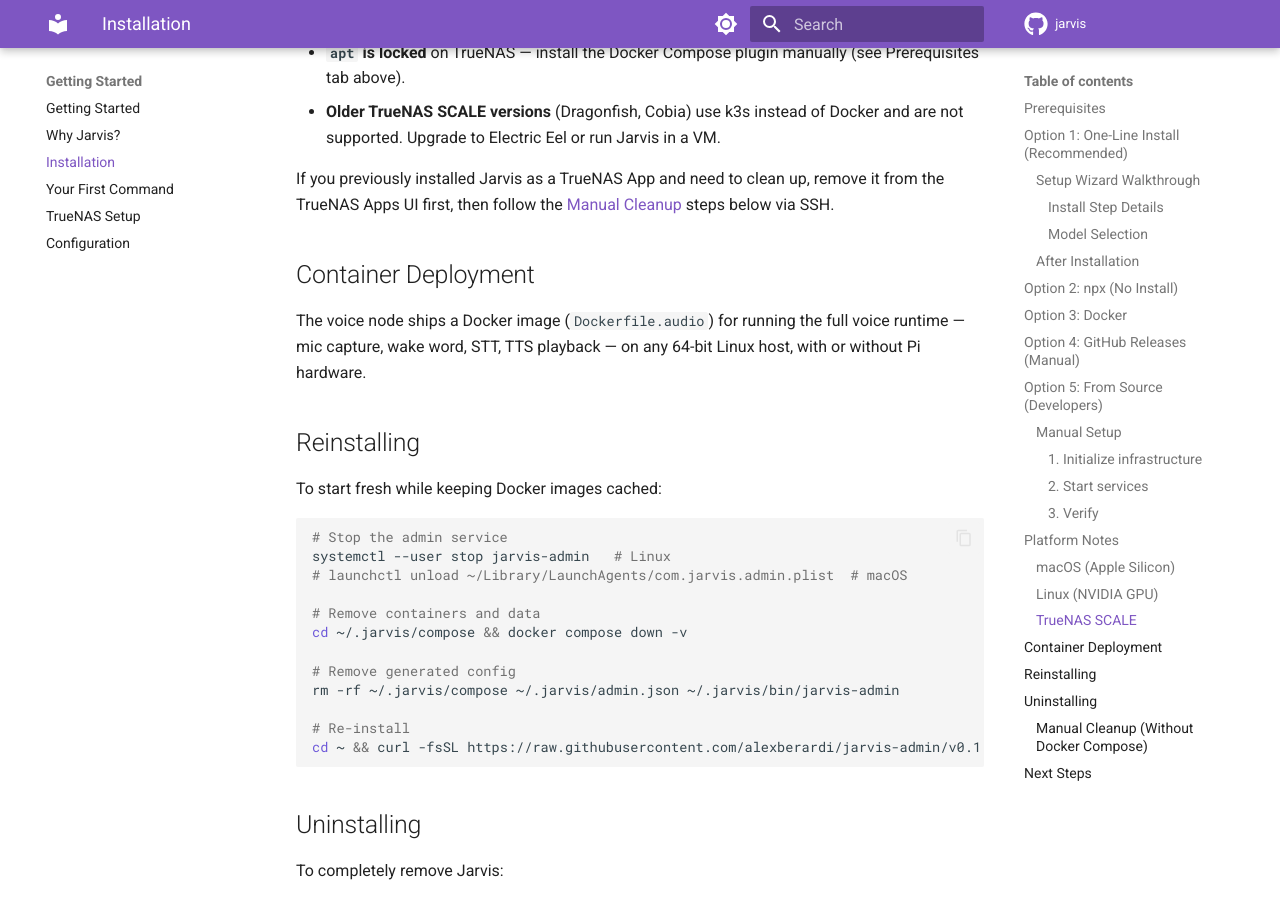
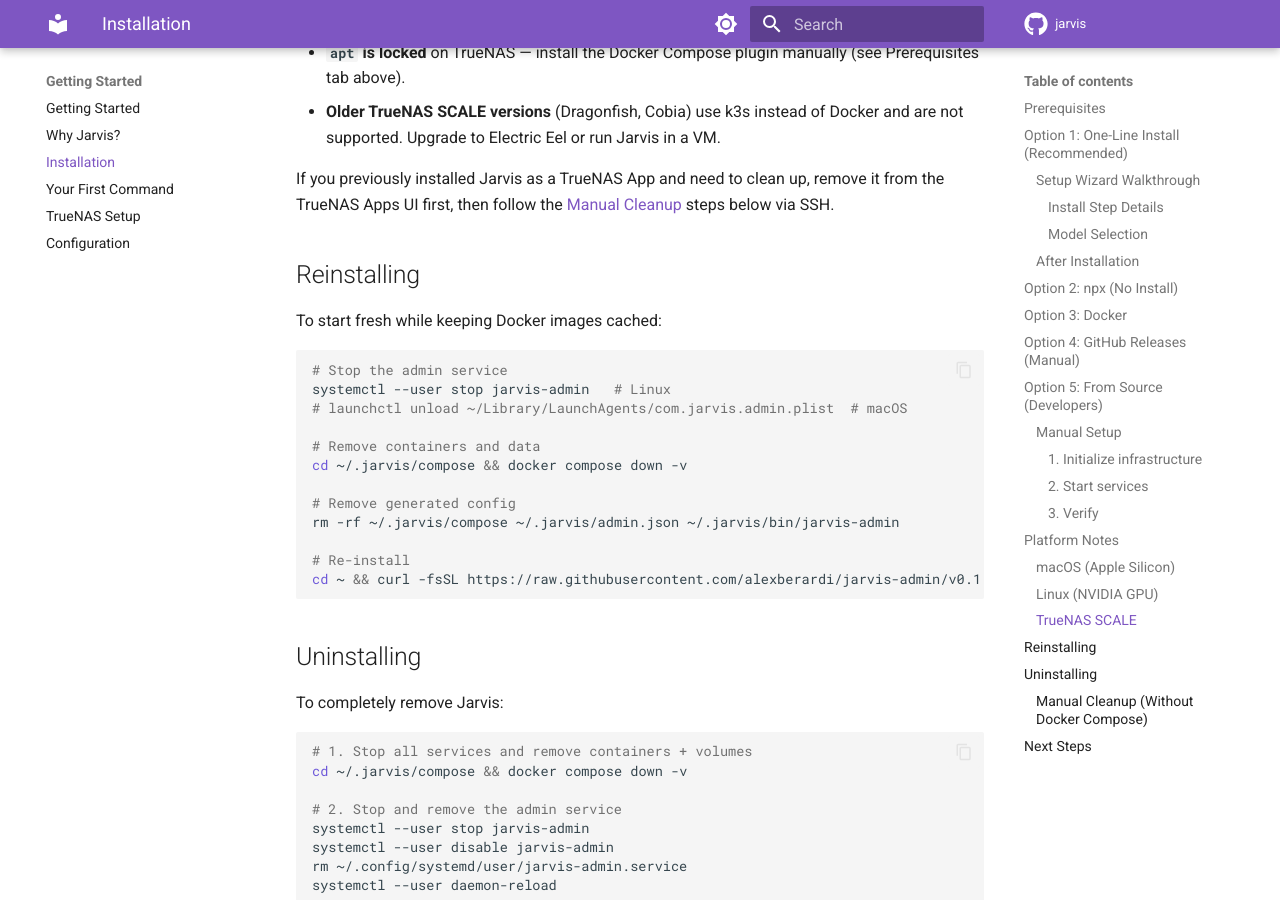
Before and after one commit to alexberardi/jarvis-docs, an MkDocs documentation site: the page built from docs/getting-started/installation.md, in a window 1280 px wide and 900 px high, scrolled down 6551 px. Built offline with MkDocs 1.6.1 and Material for MkDocs 9.7.7, drawn with Linux system fonts in a browser that asks for light colours; comment, search, counter and statistics services are not loaded.

Commit message:
fix: remove accidentally-added Container Deployment section (belongs to node-setup.md)

```diff
--- a/docs/getting-started/installation.md
+++ b/docs/getting-started/installation.md
@@ -334,10 +334,6 @@
 
 If you previously installed Jarvis as a TrueNAS App and need to clean up, remove it from the TrueNAS Apps UI first, then follow the [Manual Cleanup](#manual-cleanup-without-docker-compose) steps below via SSH.
 
-## Container Deployment
-
-The voice node ships a Docker image (`Dockerfile.audio`) for running the full voice runtime — mic capture, wake word, STT, TTS playback — on any 64-bit Linux host, with or without Pi hardware.
-
 ## Reinstalling
 
 To start fresh while keeping Docker images cached:
```
